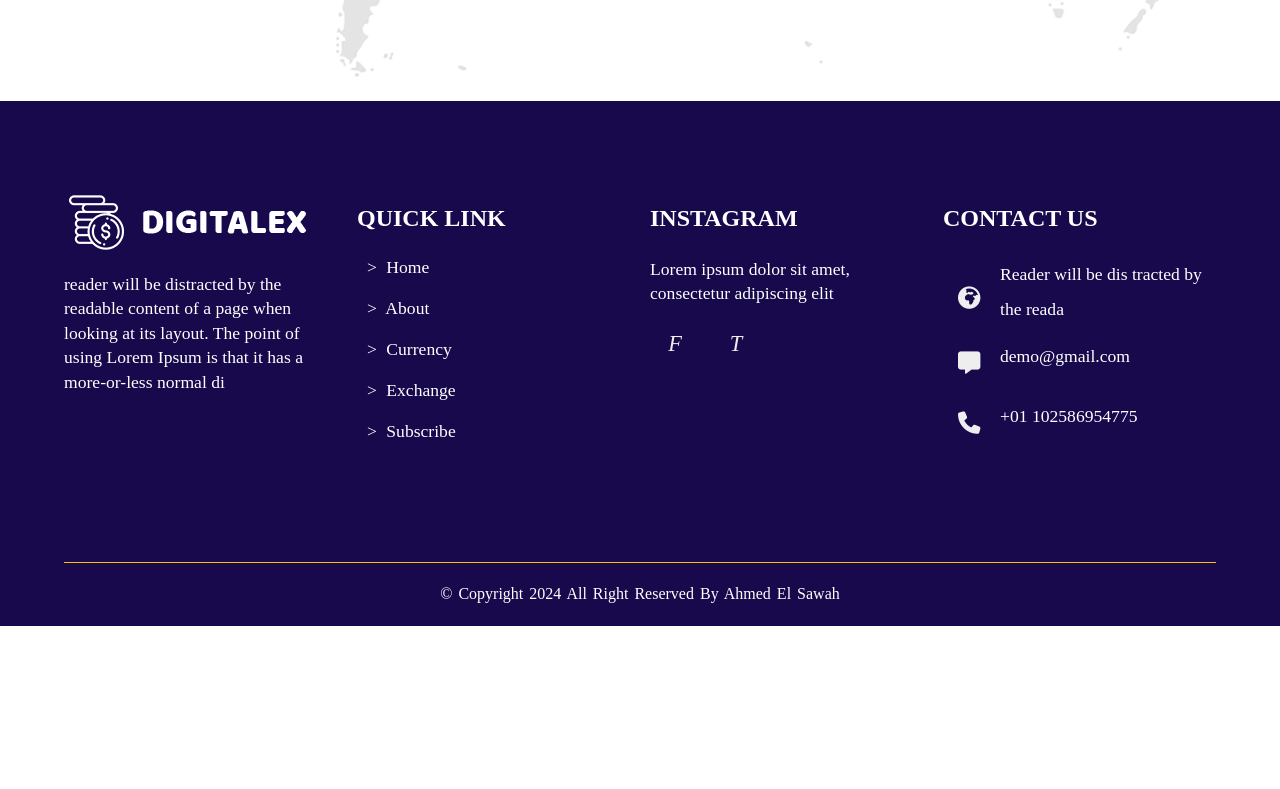
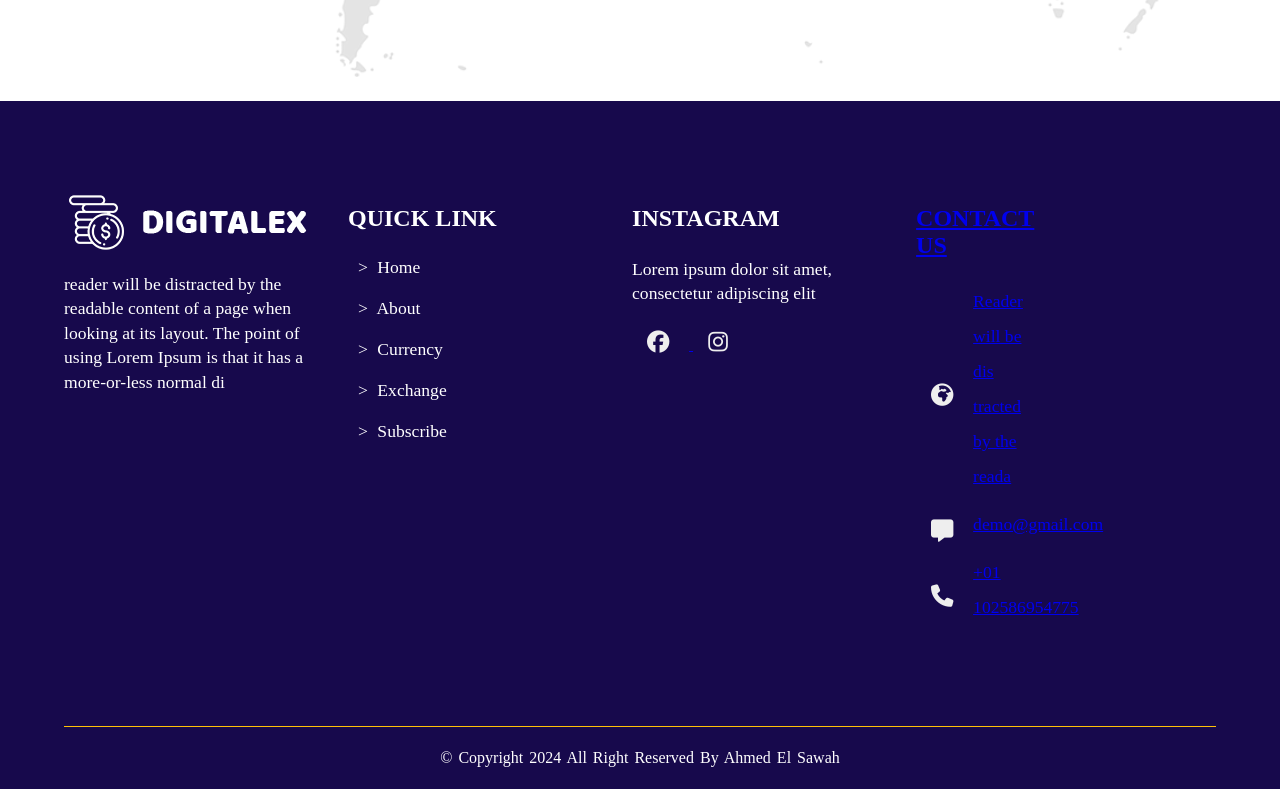
Before and after one commit to lSawa7/DIGITALEX, a plain HTML site: page index.html in a window 1280 px wide. Shown: the part 5222-6011 px from the top of the page. Before the commit the page ends 5848 px from the top, so only its background shows below. Drawn offline with Linux system fonts and the light colour scheme.

Commit message:
Update index.html

```diff
--- a/index.html
+++ b/index.html
@@ -187,8 +187,14 @@
         <div class="three items">
             <h2>INSTAGRAM</h2>
             <p>Lorem ipsum dolor sit amet, consectetur adipiscing elit</p>
-            <i>F</i>
-            <i>T</i>
+            <a target="_blanck"  href="https://www.facebook.com/ahmed.0.elsawah/" style ="text-decoretion:none;">
+
+
+            <i class="fa-brands fa-facebook"></i>
+           <a target="_blanck"  href="https://www.instagram.com/ll__sawa7/" style ="text-decoretion:none;">
+
+
+            <i class="fa-brands fa-instagram"></i>
         </div>
         <div class="four items">
             <h2>CONTACT US</h2>
```
